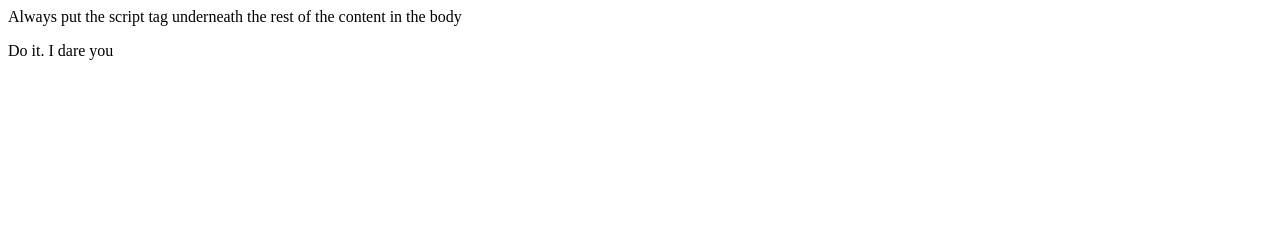
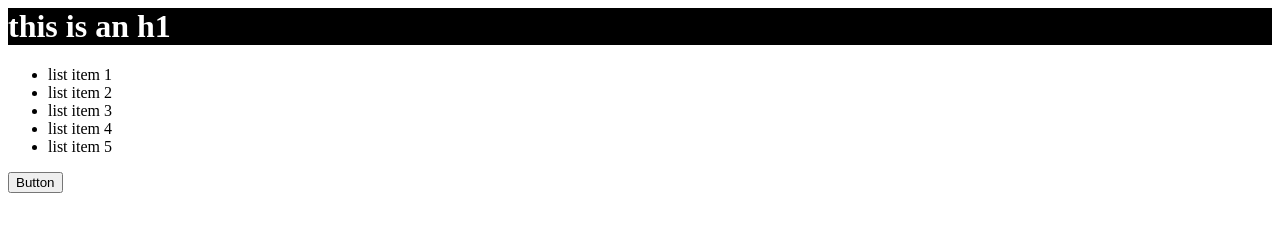
Before and after one commit to staten-island-tech/objects-challenge-vncz14, a plain HTML site: page index.html in a window 1280 px wide. Drawn offline with Linux system fonts and the light colour scheme.

Commit message:
DOM
i learned about dom and completed the challenge

```diff
--- a/index.html
+++ b/index.html
@@ -2,11 +2,22 @@
 <head>
     <meta charset="UTF-8">
     <meta name="viewport" content="width=device-width, initial-scale=1.0">
+    <link rel="stylesheet" href="style.css">
     <title>Document</title>
 </head>
 <body>
-    <p>Always put the script tag underneath the rest of the content in the body</p>
-    <p>Do it. I dare you</p>
+    <div class="background">
+        <h1 class="header decoration">this is an h1</h1>
+        <ul class="list">
+            <li class="list-item">list item 1</li>
+            <li class="list-item">list item 2</li>
+            <li class="list-item">list item 3</li>
+            <li class="list-item">list item 4</li>
+            <li class="list-item">list item 5</li>
+        </ul>
+        <button class="button">Button</button>
+    </div>
     <script src="index.js"></script>
+
 </body>
 </html>
--- a/index.js
+++ b/index.js
@@ -48,7 +48,7 @@ const student = Sandra; // this is not a copy, what we're saying is "student" is
 
 
 // Challenges
-const presidents = [
+/* const presidents = [
     {name: "Donald Trump", terms: 1, party: "R"},
     {name: "Barack Obama", terms: 2, party: "D"},
     {name: "George W. Bush", terms: 2, party: "R"},
@@ -83,4 +83,73 @@ const democratTwoTerms = presidents.filter(function(el){
     return el.party === "D" && el.terms === 2;
   }
 );
-console.log(democratTwoTerms);
+console.log(democratTwoTerms); */
+
+
+
+
+
+
+
+
+
+
+
+
+
+// The DOM (Document Object Model)
+// Basically, changing stuff in HTML with Javascript
+
+
+
+/* const headerClass = document.querySelector(".header"); //selects the first element with this condition
+const listItemClass = document.querySelectorAll(".list-item"); //selects ALL elements with this condition
+//returns a "nodelist," it is NOT an array
+const listItemArr = Array.from(listItemClass); //but we can convert it to an array
+
+headerClass.textContent = "test"; */
+
+
+
+/* const headerClass = document.querySelector(".header");
+const buttonClass = document.querySelector(".button");
+buttonClass.addEventListener("click", function(){
+    headerClass.classList.toggle("decoration");
+}); */
+
+
+
+/* const background = document.querySelector(".background");
+const button = document.querySelector(".button");
+const header = document.querySelector(".header");
+
+button.addEventListener("click", function(){
+    if(background.style.backgroundColor !== "rgb(255, 0, 0)"){
+        background.style.backgroundColor = "rgb(255, 0, 0)";
+        header.textContent = "Red";
+    } else{
+        background.style.backgroundColor = "rgb(0, 0, 255)";
+        header.textContent = "Blue";
+    }
+}) */
+
+
+
+
+// Challenge:
+//use const = R, const = G, const = B to create a button wwith random background color.
+// use math.random and math.floor
+
+const background = document.querySelector(".background");
+const button = document.querySelector(".button");
+
+function randomInt(max){
+    return Math.floor(Math.random() * Math.floor(max));
+}
+
+button.addEventListener("click", function(){
+    const r = randomInt(256);
+    const g = randomInt(256);
+    const b = randomInt(256);
+    background.style.backgroundColor = "rgb(" + r + "," + g + "," + b + ")";
+});
--- /dev/null
+++ b/style.css
@@ -0,0 +1,4 @@
+.decoration{
+    color: white;
+    background-color: black;
+}
```
